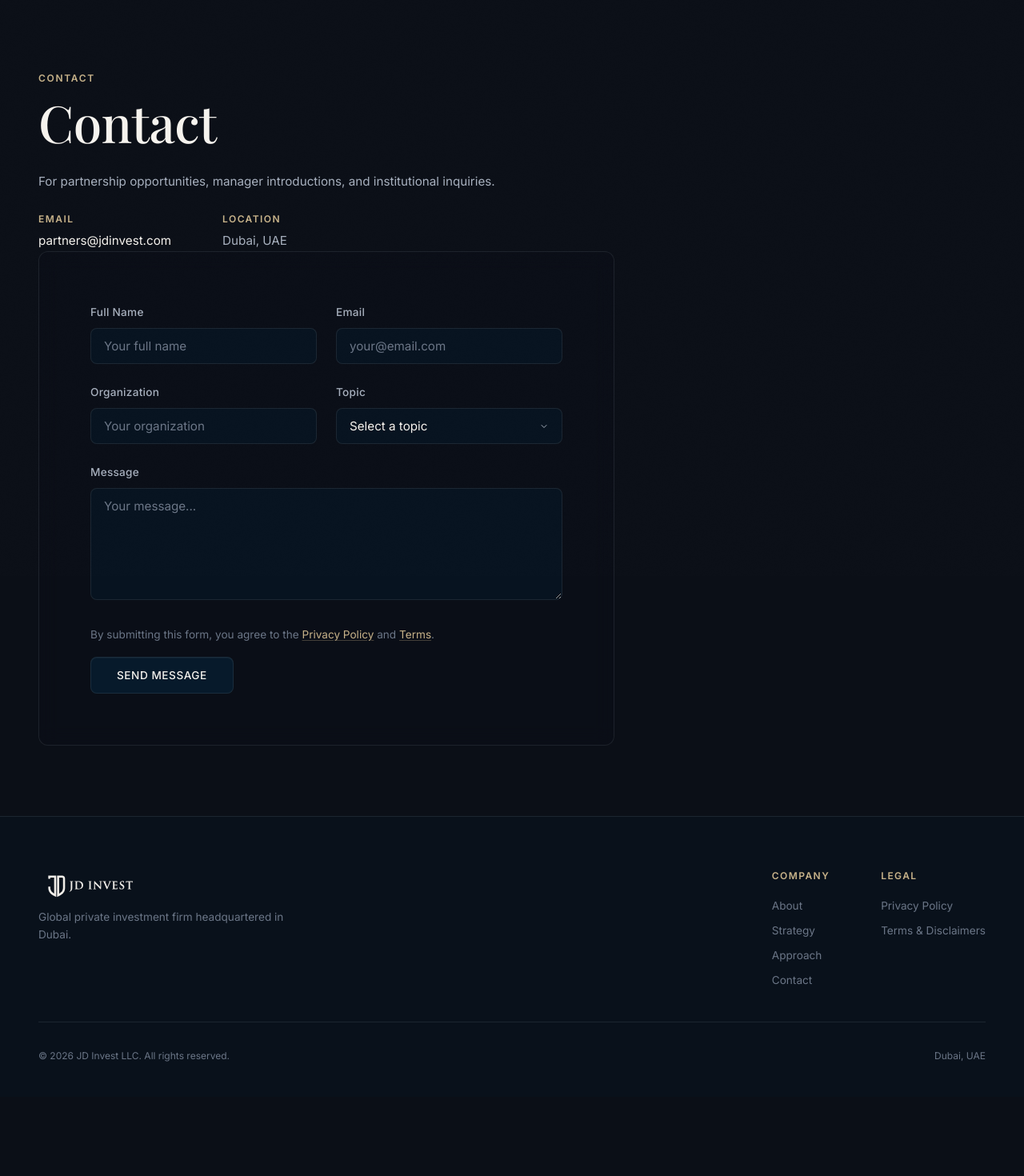
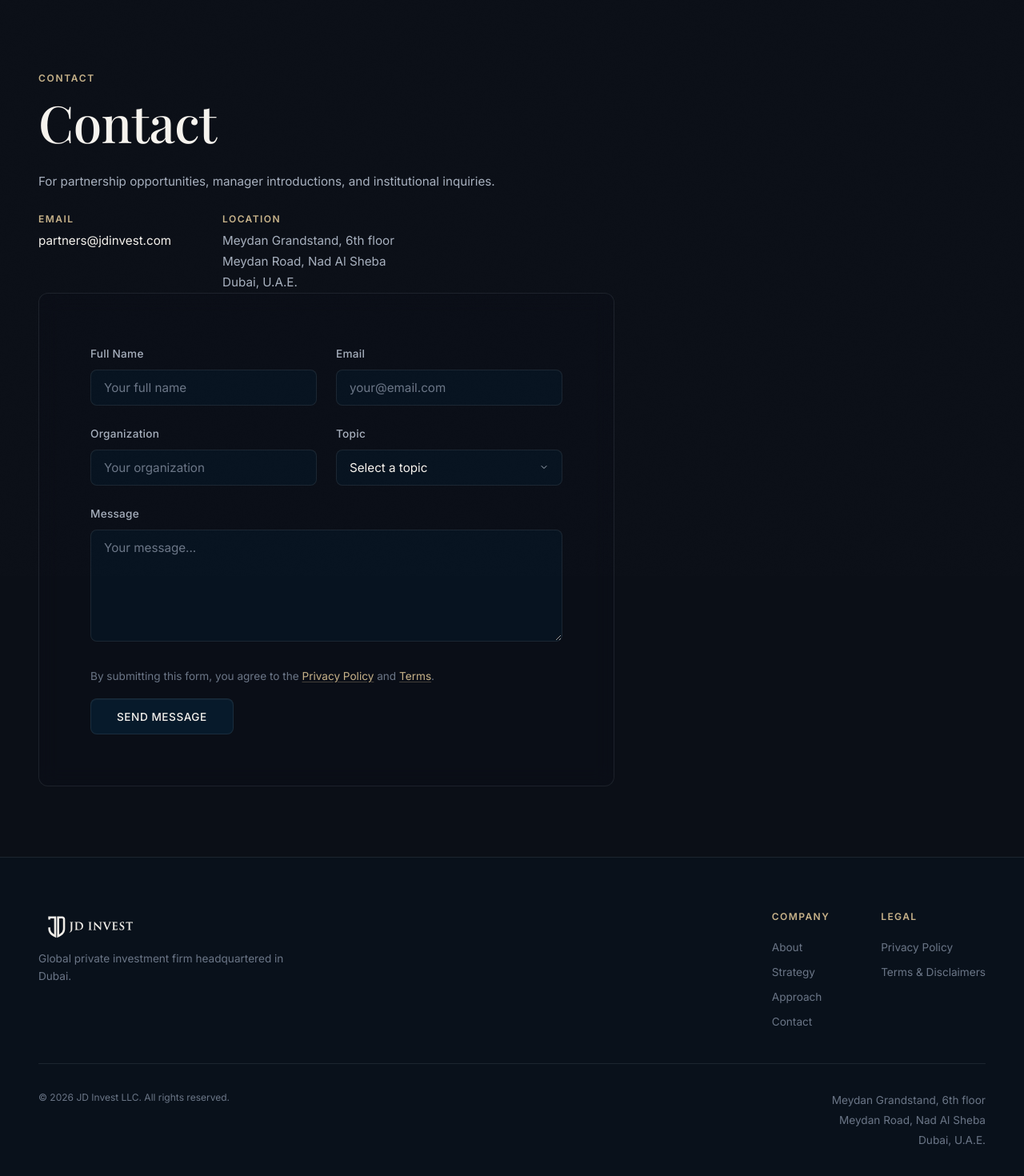
Before and after one commit to baryshnikovd/JD-Invest, a Next.js app: page /contact in a window 1280 px wide. Shown: the part 80-1550 px from the top of the page at 80% size. Before the commit the page ends 1451 px from the top, so only its background shows below. Built offline with nearby package versions, Linux system fonts and the light colour scheme; a web font is replaced by a local one.

Commit message:
chore: update business address across site

```diff
--- a/app/about/page.js
+++ b/app/about/page.js
@@ -59,7 +59,11 @@ export default function About() {
           <hr className="divider fade-in" />
           <div className="location-line fade-in">
             <span className="loc-marker">◆</span>
-            <span>Dubai, UAE</span>
+            <div style={{ display: 'flex', flexDirection: 'column', gap: '2px' }}>
+              <span>Meydan Grandstand, 6th floor</span>
+              <span>Meydan Road, Nad Al Sheba</span>
+              <span>Dubai, U.A.E.</span>
+            </div>
             <span className="loc-sep">·</span>
             <span>Global Scope</span>
           </div>
--- a/app/components/Footer.js
+++ b/app/components/Footer.js
@@ -44,7 +44,11 @@ export default function Footer() {
 
         <div className="footer__bottom">
           <p>© {year} JD Invest LLC. All rights reserved.</p>
-          <p>Dubai, UAE</p>
+          <div className="address-lines">
+            <p>Meydan Grandstand, 6th floor</p>
+            <p>Meydan Road, Nad Al Sheba</p>
+            <p>Dubai, U.A.E.</p>
+          </div>
         </div>
       </div>
 
@@ -136,7 +140,21 @@ export default function Footer() {
           margin: 0;
         }
 
+        .address-lines {
+          text-align: right;
+        }
+
+        .address-lines p {
+           margin: 2px 0;
+           font-size: var(--small);
+           color: var(--slate-dim);
+        }
+
         @media (max-width: 768px) {
+          .address-lines {
+            text-align: left;
+            margin-top: var(--space-md);
+          }
           .footer__top {
             flex-direction: column;
             gap: var(--space-xl);
--- a/app/contact/page.js
+++ b/app/contact/page.js
@@ -39,7 +39,11 @@ export default function Contact() {
             </div>
             <div className="info-item">
               <span className="info-label">Location</span>
-              <span className="info-value-text">Dubai, UAE</span>
+              <div className="info-value-text">
+                <p style={{ margin: 0 }}>Meydan Grandstand, 6th floor</p>
+                <p style={{ margin: 0 }}>Meydan Road, Nad Al Sheba</p>
+                <p style={{ margin: 0 }}>Dubai, U.A.E.</p>
+              </div>
             </div>
           </div>
         </ScrollReveal>
```
